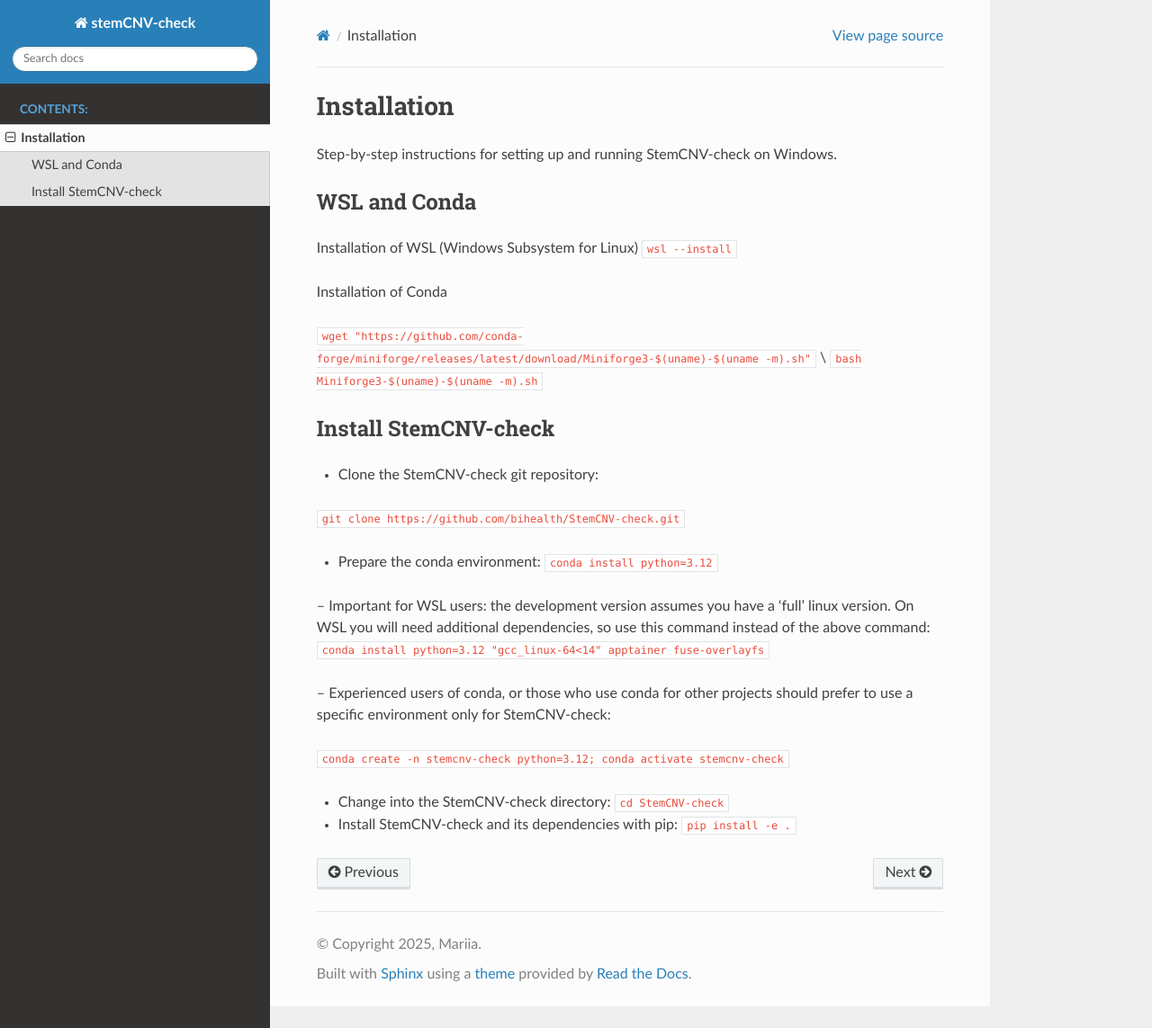
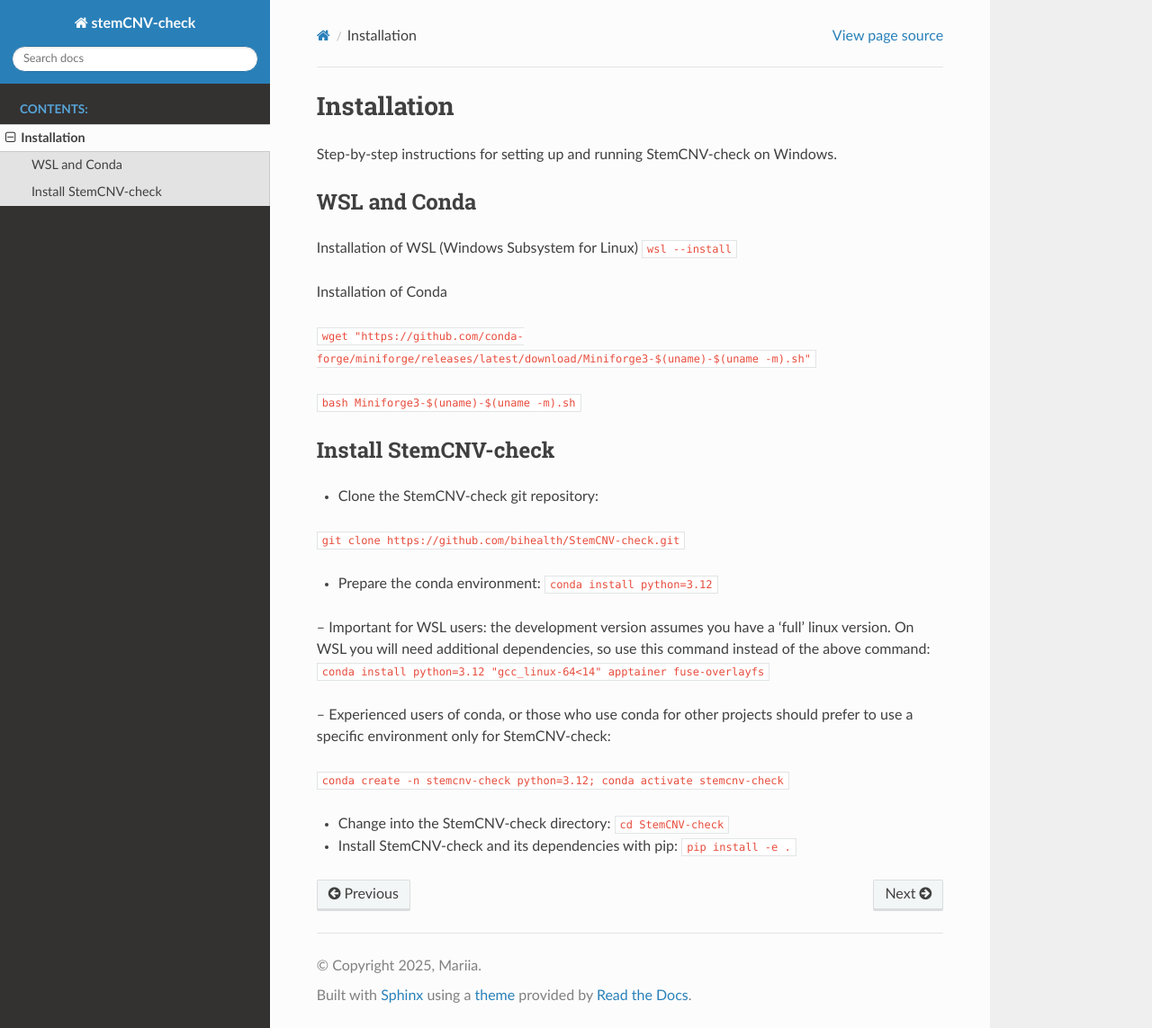
Before and after one commit to icalledmyselfmoon/stemCNV_check_Read_the_docs, a Sphinx documentation site: the page built from source/installation.rst, in a window 1280 px wide and 1143 px high. Shown: the whole window at 90% size. Built offline with Sphinx 7.4.7 and the Read the Docs theme 3.1.0, drawn with Linux system fonts in a browser that asks for light colours.

```diff
--- a/source/installation.rst
+++ b/source/installation.rst
@@ -10,7 +10,8 @@ Installation of WSL (Windows Subsystem for Linux)
 
 Installation of Conda
 
-``wget "https://github.com/conda-forge/miniforge/releases/latest/download/Miniforge3-$(uname)-$(uname -m).sh"``   \\
+``wget "https://github.com/conda-forge/miniforge/releases/latest/download/Miniforge3-$(uname)-$(uname -m).sh"``
+
 ``bash Miniforge3-$(uname)-$(uname -m).sh``
 
 
```
